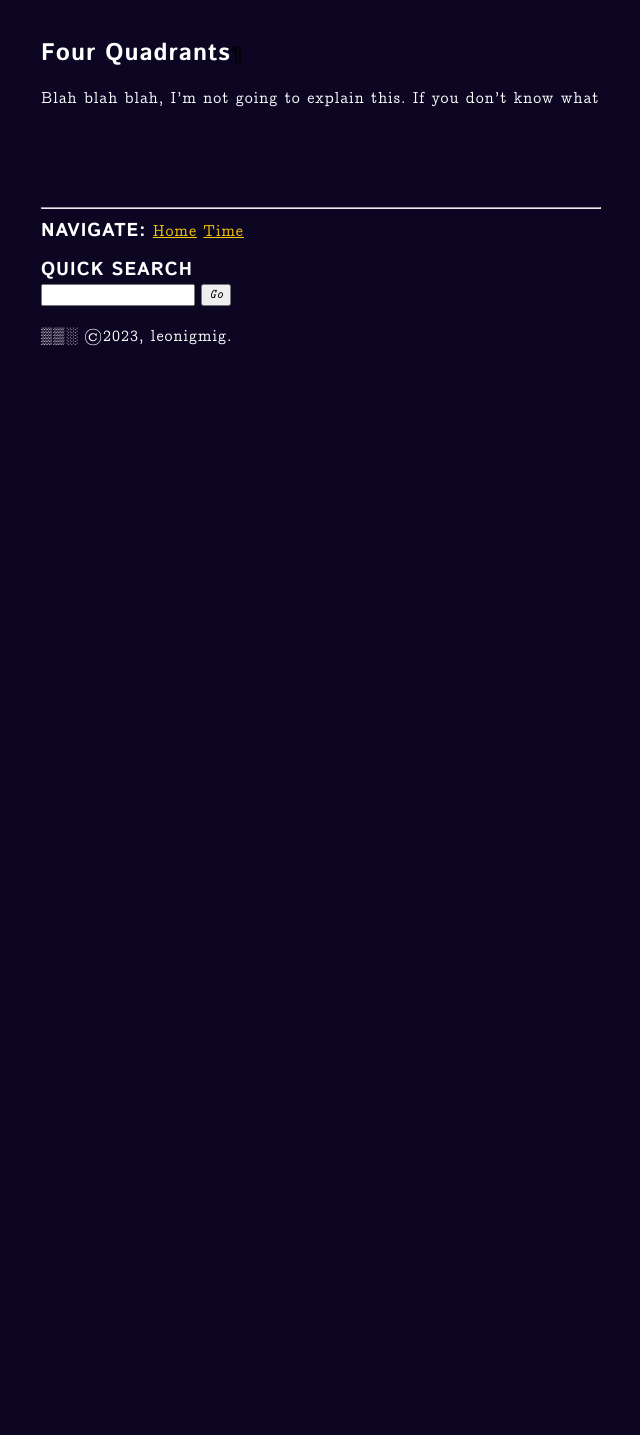
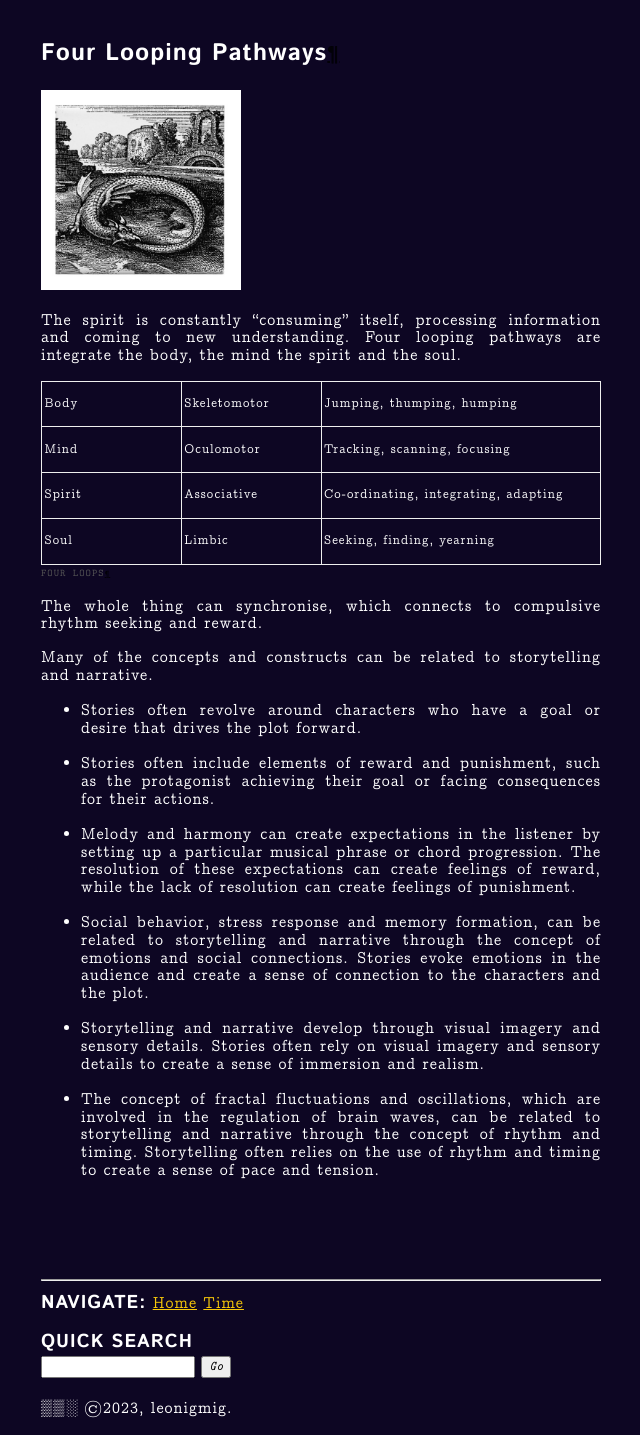
Before and after one commit to leonigmig/MidiMoke, a Sphinx documentation site: the page built from docs/source/pages/four-quadrants.rst, in a window 1280 px wide. Shown: the whole page, without its empty margins (319-959 px from the left). Built offline with Sphinx 7.4.7, drawn with Linux system fonts in a browser that asks for light colours; before the commit the page ends 900 px from its top, so only the background shows below that.

Commit message:
more development of thinking

```diff
--- a/docs/source/pages/four-quadrants.rst
+++ b/docs/source/pages/four-quadrants.rst
@@ -1,4 +1,40 @@
-Four Quadrants
-==============
+Four Looping Pathways
+=====================
 
-Blah blah blah, I'm not going to explain this.  If you don't know what
+.. image:: /_static/Ouroboros.jpg
+   :width: 200px
+
+The spirit is constantly "consuming" itself, processing information and coming to new understanding.
+Four looping pathways are integrate the body, the mind the spirit and the soul.
+
+.. list-table:: Four loops
+   :widths: 25 25 50
+
+   * - Body
+     - Skeletomotor
+     - Jumping, thumping, humping
+   * - Mind
+     - Oculomotor
+     - Tracking, scanning, focusing
+   * - Spirit
+     - Associative
+     - Co-ordinating, integrating, adapting
+   * - Soul
+     - Limbic
+     - Seeking, finding, yearning
+
+The whole thing can synchronise, which connects to compulsive rhythm seeking and reward.
+
+Many of the concepts and constructs can be related to storytelling and narrative.
+
+- Stories often revolve around characters who have a goal or desire that drives the plot forward.
+
+- Stories often include elements of reward and punishment, such as the protagonist achieving their goal or facing consequences for their actions.
+
+- Melody and harmony can create expectations in the listener by setting up a particular musical phrase or chord progression. The resolution of these expectations can create feelings of reward, while the lack of resolution can create feelings of punishment.
+
+- Social behavior, stress response and memory formation, can be related to storytelling and narrative through the concept of emotions and social connections. Stories evoke emotions in the audience and create a sense of connection to the characters and the plot.
+
+- Storytelling and narrative develop through visual imagery and sensory details. Stories often rely on visual imagery and sensory details to create a sense of immersion and realism.
+
+- The concept of fractal fluctuations and oscillations, which are involved in the regulation of brain waves, can be related to storytelling and narrative through the concept of rhythm and timing. Storytelling often relies on the use of rhythm and timing to create a sense of pace and tension.
```
Also changed, not shown: docs/source/pages/time.rst (+5 -4 lines).
